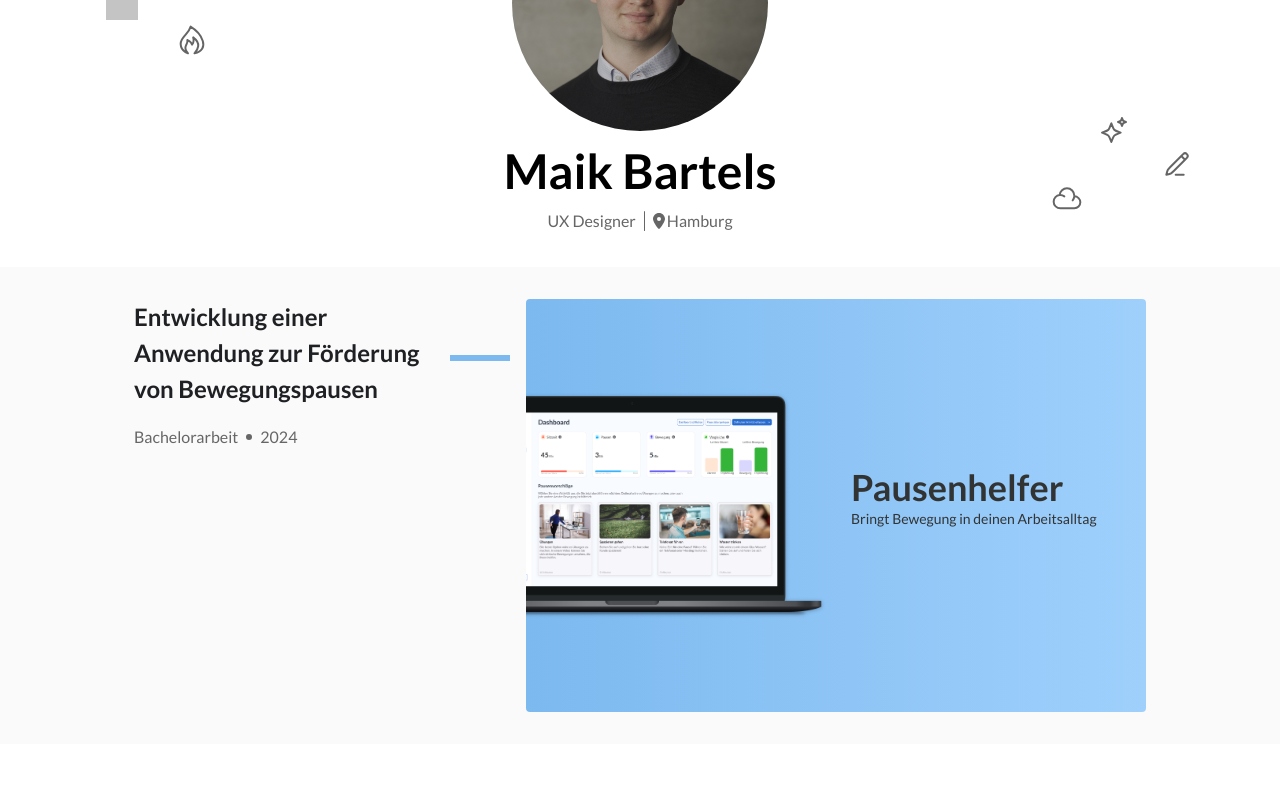
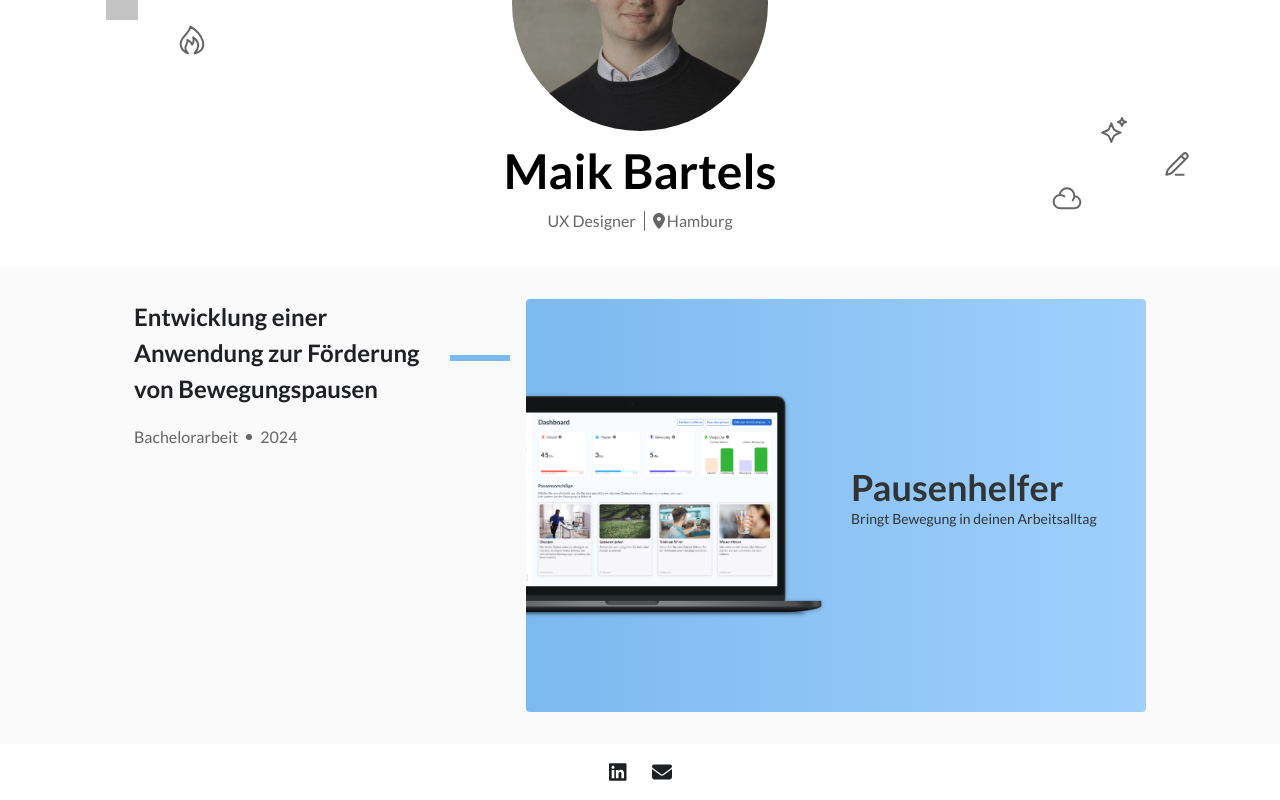
Before and after one commit to PizzaPapst/portfolio-v2, a React (Create React App) app: page / in a window 1280 px wide. Shown: the part 253-1053 px from the top of the page. Before the commit the page ends 997 px from the top, so only its background shows below. Built offline with nearby package versions, Linux system fonts and the light colour scheme; grey boxes are pictures that could not be loaded.

Commit message:
add Footer component and import to Layout

```diff
--- /dev/null
+++ b/src/components/Footer.js
@@ -0,0 +1,30 @@
+import React from 'react'
+import IconButton from "./IconButton"
+
+function Footer() {
+    function handleLinkedIn(){
+        window.open("https://www.google.com", "_blank");
+    }
+
+    function handleMail(){
+        window.location.href = "mailto:example@example.com?subject=Betreff&body=Hier%20ist%20der%20vorausgefüllte%20Text";
+    }
+
+    const footerStyle = {
+        width: "100%",
+        display: "flex",
+        gap: "4px",
+        alignItems: "center",
+        justifyContent: "center",
+        padding: "8px 0"
+    }
+
+  return (
+    <div className='Footer' style={footerStyle}>
+        <IconButton icon="fa-brands fa-linkedin" handleClick={handleLinkedIn}/>
+        <IconButton icon="fa-solid fa-envelope" handleClick={handleMail}/>
+    </div>
+  )
+}
+
+export default Footer
--- a/src/components/Layout.js
+++ b/src/components/Layout.js
@@ -2,12 +2,14 @@ import React from "react"
 import { Outlet } from "react-router-dom"
 import Header from "./Header"
 import '../styles/Layout.css';
+import Footer from "./Footer";
 
 export default function Layout() {
     return (
         <div className="Layout">
             <Header />
             <Outlet />
+            <Footer />
         </div>
     )
 }
--- a/src/pages/Work.js
+++ b/src/pages/Work.js
@@ -11,8 +11,8 @@ import '../styles/textStyles.css';
 import { FontAwesomeIcon } from '@fortawesome/react-fontawesome'
 import { library } from '@fortawesome/fontawesome-svg-core'
 import { fas } from '@fortawesome/free-solid-svg-icons'
-import { faTwitter, faFontAwesome } from '@fortawesome/free-brands-svg-icons'
-library.add(fas, faTwitter, faFontAwesome)
+import { fab } from '@fortawesome/free-brands-svg-icons'
+library.add(fas, fab)
 
 
 function Work() {
```
